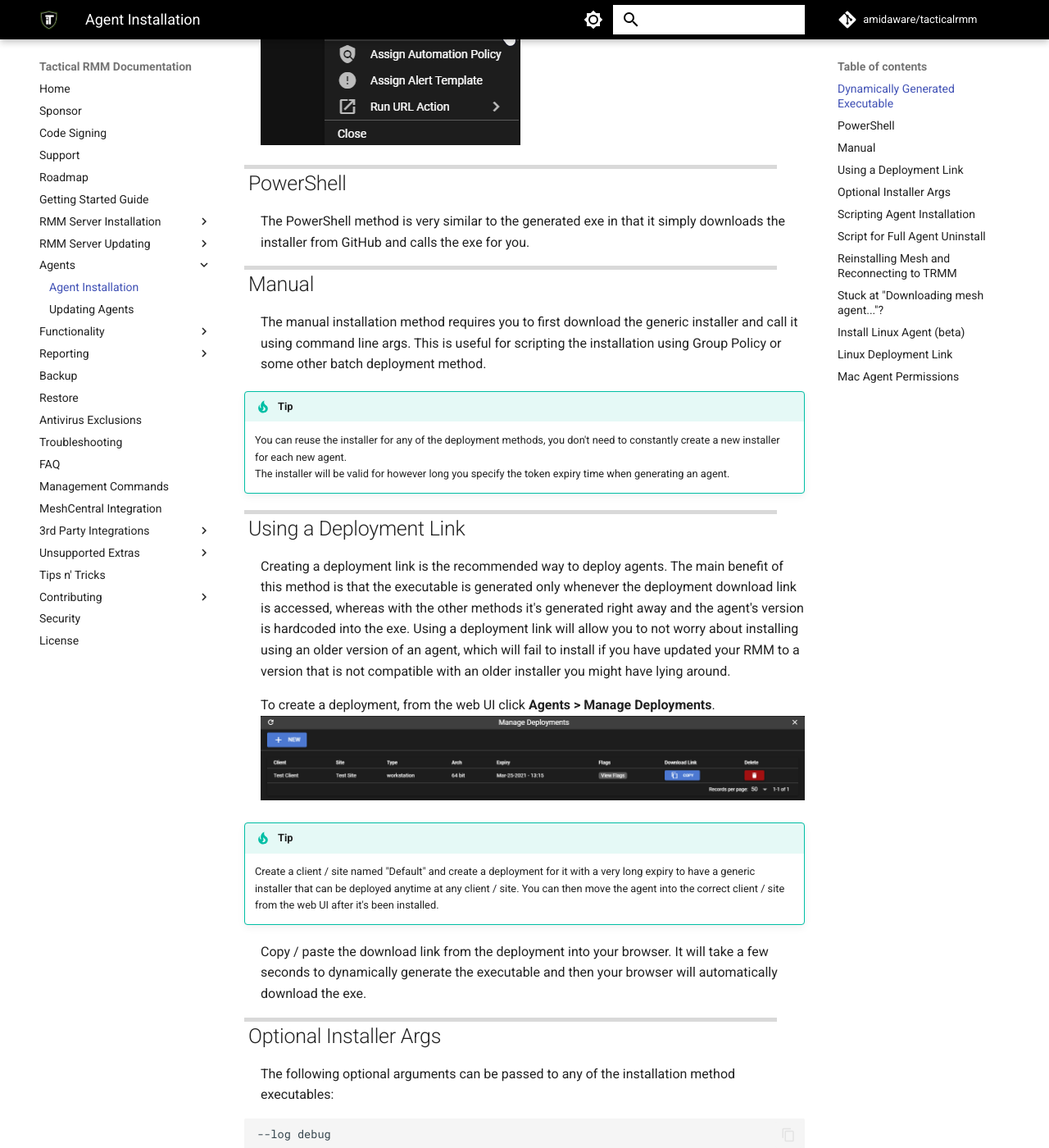
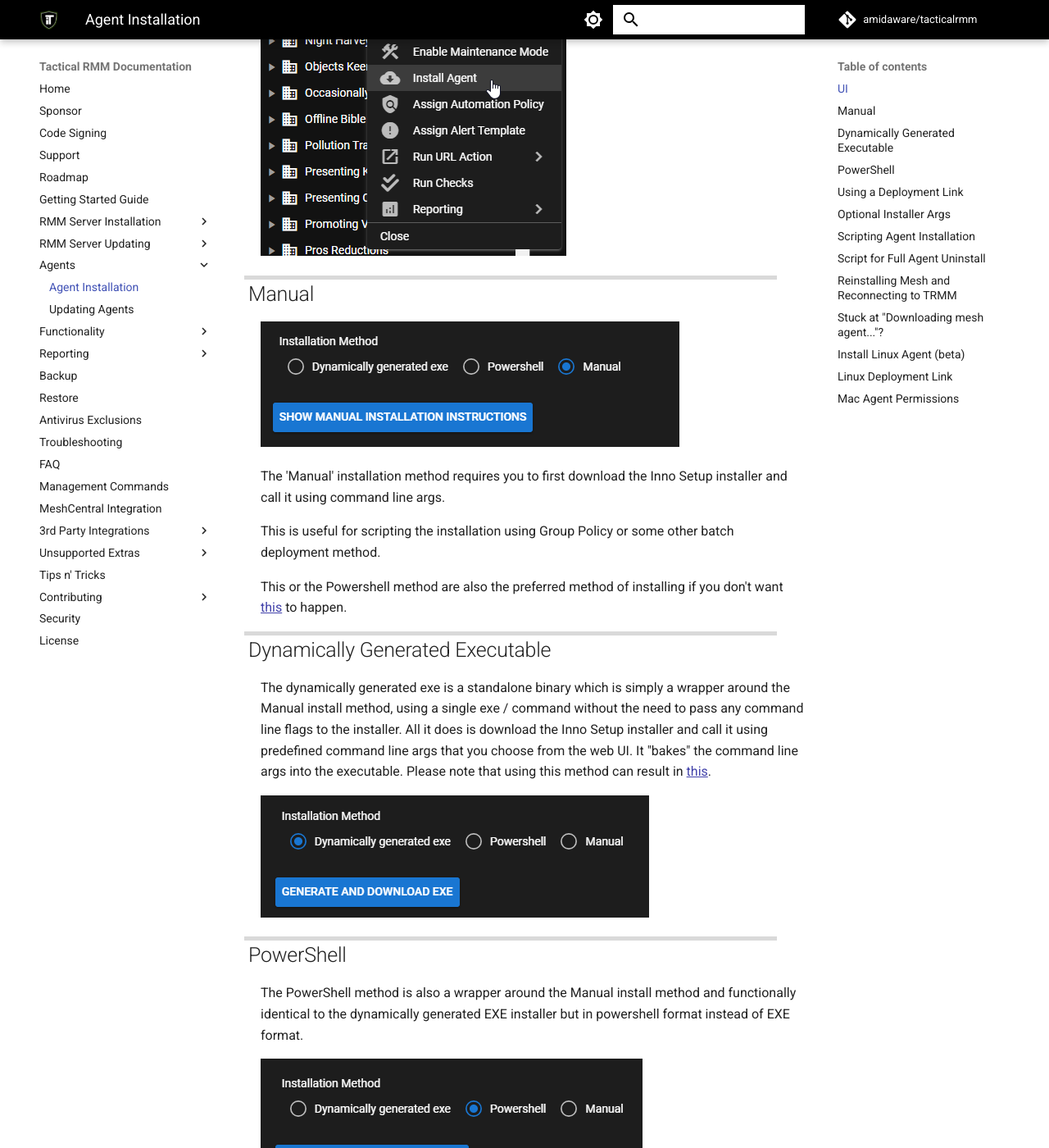
Before and after one commit to amidaware/trmm-docs, an MkDocs documentation site: the page built from docs/install_agent.md, in a window 1280 px wide and 1400 px high, scrolled down 984 px. Shown: the whole window at 82% size. Built offline with MkDocs 1.6.1 and Material for MkDocs 9.7.7, drawn with Linux system fonts in a browser that asks for light colours; comment, search, counter and statistics services are not loaded; some of the changed text lies outside the part shown.

Commit message:
update code signing stuff

````diff
--- a/docs/code_signing.md
+++ b/docs/code_signing.md
@@ -51,6 +51,45 @@
 
 Right click `"C:\Program Files\TacticalAgent\tacticalrmm.exe"` > `Properties` > `Digital Signatures` tab.
 
-Serial Number: `0fef30ccce9d30183067160018796558`
+## Code signing certificate info
 
-Thumb Print: `0e4844266294100d3f93e1cc7eecf61e9206bb14`
+Digicert OV code signing cert used by agents v2.7.0 and above:
+
+ - Serial Number: `0f558fcc46f23aa4e2688052f3a9459f`
+
+ - Thumb Print: `5f67afdbb3adc263965f5ed0c732e45575434449`
+
+Digicert OV code signing used by agents v2.6.2 and below:
+
+ - Serial Number: `0fef30ccce9d30183067160018796558`
+
+ - Thumb Print: `0e4844266294100d3f93e1cc7eecf61e9206bb14`
+
+Amidaware code signing used only by the dynamic EXE installer after May 3, 2024 at 4:59 PM PST:
+
+ - Serial Number: `0229c833c9bda1fe0a306f4b12b6ab3cf40f5790`
+
+ - Thumb Print: `17a930357440276bfaee23220e2f7e8f1a208556`
+
+Amidaware Code Signing [Root CA](https://amidaware.com/amidaware-root.crt):
+
+ - Serial Number: `2d4486df7eba0c6659d79106783caac1a83ffb41`
+
+ - Thumb Print: `45492337c44055dbb3910a90d4ed02758ebc0ebd`
+
+#### Code Signing Changes for Dynamic EXE Installers
+Starting May 3, 2024, at 4:59 PM PST, all new [dynamically generated](./install_agent.md#dynamically-generated-executable) EXE installers, including deployment link installers, will now be signed with Amidaware's own code signing certificate, issued by Amidaware's Code Signing Root CA. This change has been prompted by industry-wide modifications to code signing practices, which now necessitate the use of hardware tokens or HSMs (Hardware Security Modules). These requirements make it unfeasible for us to continue using our Digicert code signing certificate for signing these dynamically generated installers.
+
+While we have already transitioned to using Digicert's HSM to store our private key, this approach now incurs a cost for **each** executable signed. Given the volume of dynamic EXEs we currently generate and sign for all our customers, currently around 250,000 per month as of May 2024, this would result in costs around **$62,000.00 USD** per month—an unsustainable increase from the previously **nonexistent** cost.
+
+Please note that the Inno Setup installer (`tacticalagent-vX.X.X-windows-arch.exe`), utilized by both the [Powershell](./install_agent.md#powershell) and [Manual](./install_agent.md#manual) installation methods, as well as the agent update method, will continue to be signed with our Digicert OV code signing certificate. The `tacticalrmm.exe` agent binary will also continue being signed with our Digicert OV cert.
+
+As a reminder, the dynamic EXE installer is a generally one-time use **standalone program** that simply serves as a convenience wrapper around the Manual installation method. It automates the process by downloading the Inno Setup installer and executing it with the necessary command-line arguments—mirroring the functionality provided by the Powershell installer but delivered in an EXE format.
+
+#### Optional Root CA Installation for Dynamic EXE:
+
+For those using the dynamic EXE installation method, installing Amidaware's Code Signing Root CA on your system before you attempt installation can help ensure a smoother installation process. This step is entirely optional and is not needed for existing agents of if you use any of the other installation methods. To install the Root CA, you can run the following PowerShell command (as admin):
+
+```powershell
+Invoke-WebRequest -Uri "https://amidaware.com/amidaware-root.crt" -OutFile "amida-root.crt"; Import-Certificate -FilePath "amida-root.crt" -CertStoreLocation Cert:\LocalMachine\Root
+```
--- a/docs/install_agent.md
+++ b/docs/install_agent.md
@@ -15,26 +15,43 @@
     ```
     See [here for other screenshot examples](av.md).
 
-## Dynamically Generated Executable
+## UI
 
-The generated exe is simply a wrapper around the Manual install method, using a single exe / command without the need to pass any command line flags to the installer.
-All it does is download the generic installer from the agent's github [release page](https://github.com/amidaware/rmmagent/releases) and call it using predefined command line args that you choose from the web UI.
-It "bakes" the command line args into the executable.
+Click **Agents > Install Agent**.
 
-From the UI, click **Agents > Install Agent**.
+![agentinstall](./images/agent_installagent.png)
 
 You can also **right click on a site > Install Agent**. This will automatically fill in the client / site dropdown for you.
 
 ![siteagentinstall](images/siteagentinstall.png)
 
-## PowerShell
 
-The PowerShell method is very similar to the generated exe in that it simply downloads the installer from GitHub and calls the exe for you.
 
 ## Manual
 
-The manual installation method requires you to first download the generic installer and call it using command line args.
+![manualinstall](./images/manual_install.png)
+
+The 'Manual' installation method requires you to first download the Inno Setup installer and call it using command line args.
+
 This is useful for scripting the installation using Group Policy or some other batch deployment method.
+
+This or the Powershell method are also the preferred method of installing if you don't want [this](./faq.md#help-ive-been-hacked-and-there-are-weird-agents-appearing-in-my-tactical-rmm) to happen.
+
+## Dynamically Generated Executable
+
+The dynamically generated exe is a standalone binary which is simply a wrapper around the Manual install method, using a single exe / command without the need to pass any command line flags to the installer.
+All it does is download the Inno Setup installer and call it using predefined command line args that you choose from the web UI.
+It "bakes" the command line args into the executable.
+Please note that using this method can result in [this](./faq.md#help-ive-been-hacked-and-there-are-weird-agents-appearing-in-my-tactical-rmm).
+
+![dynamicinstall](./images/dynamic_exe.png)
+
+## PowerShell
+
+The PowerShell method is also a wrapper around the Manual install method and functionally identical to the dynamically generated EXE installer but in powershell format instead of EXE format.
+
+![powershellinstall](./images/powershell_install.png)
+
 
 !!!tip
     You can reuse the installer for any of the deployment methods, you don't need to constantly create a new installer for each new agent.<br/>
@@ -42,9 +59,8 @@
 
 ## Using a Deployment Link
 
-Creating a deployment link is the recommended way to deploy agents.
 The main benefit of this method is that the executable is generated only whenever the deployment download link is accessed, whereas with the other methods it's generated right away and the agent's version is hardcoded into the exe.
-Using a deployment link will allow you to not worry about installing using an older version of an agent, which will fail to install if you have updated your RMM to a version that is not compatible with an older installer you might have lying around.
+Using a deployment link will allow you to not worry about installing using an older version of an agent, which will fail to install if you have updated your RMM to a version that is not compatible with an older installer you might have lying around. The deployment link method uses the dynamic EXE method behind the scenes.
 
 To create a deployment, from the web UI click **Agents > Manage Deployments**.
 ![managedeployments](images/managedeployments.png)
````
Also changed, not shown: docs/update_agents.md (+1 -1 lines), docs/images/agent_installagent.png (added), docs/images/dynamic_exe.png (added), docs/images/manual_install.png (added), docs/images/manualagentupdate.png, docs/images/powershell_install.png (added), docs/images/siteagentinstall.png.
